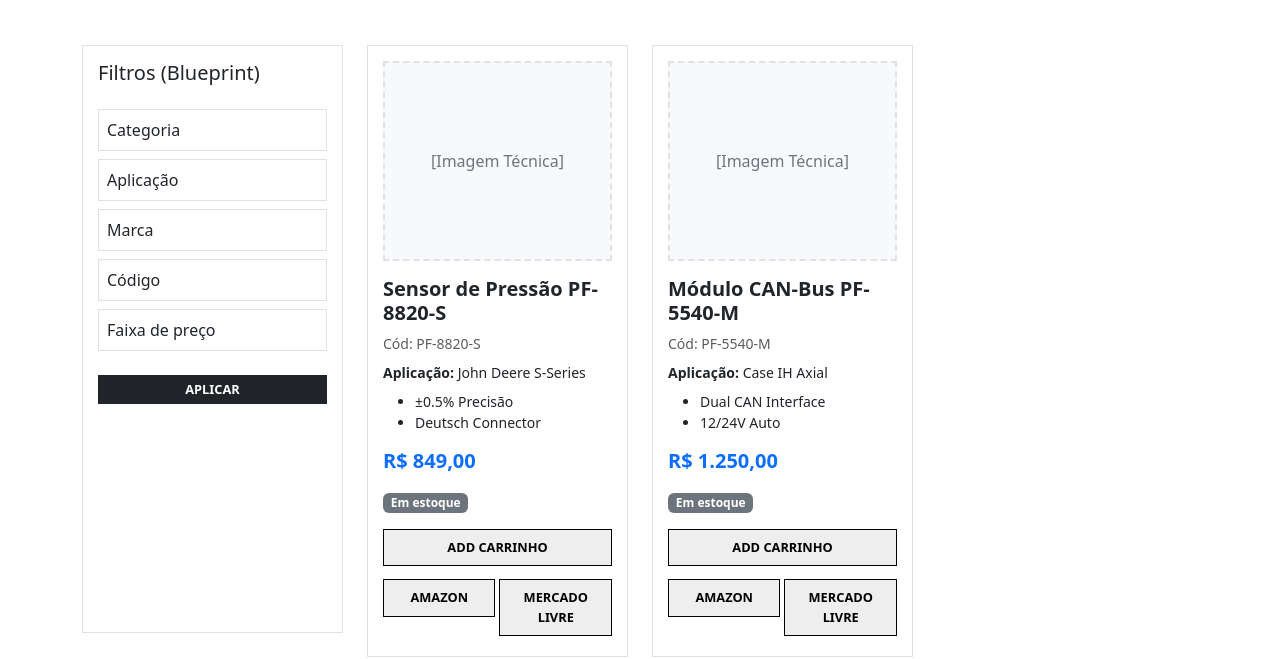
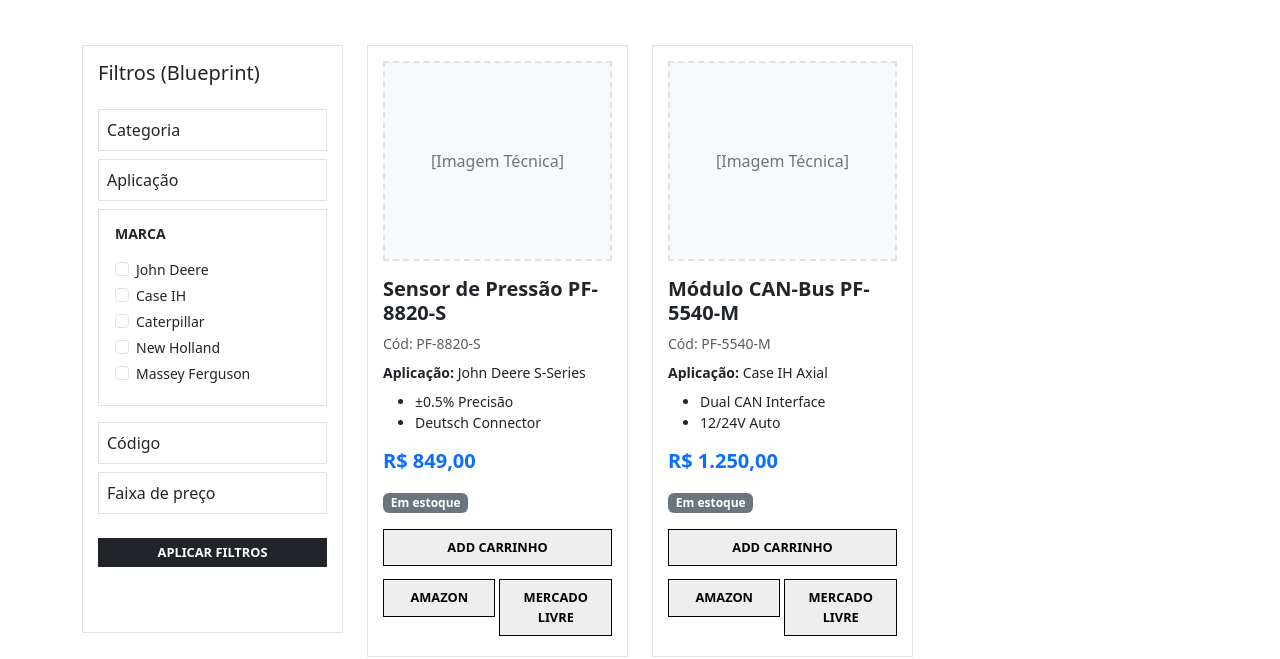
Before and after one commit to bw8hook/panflight-poc, a plain HTML site: page produtos.html in a window 1280 px wide. Shown: the part 181-840 px from the top of the page. Drawn offline with nearby package versions, Linux system fonts and the light colour scheme.

Commit message:
Add detailed brand filter to products page

```diff
--- a/produtos.html
+++ b/produtos.html
@@ -36,10 +36,32 @@
                     <h5 class="mb-4">Filtros (Blueprint)</h5>
                     <div class="border p-2 mb-2">Categoria</div>
                     <div class="border p-2 mb-2">Aplicação</div>
-                    <div class="border p-2 mb-2">Marca</div>
+                    <div class="border p-3 mb-3">
+                        <h6 class="fw-bold small text-uppercase mb-3">Marca</h6>
+                        <div class="form-check small">
+                            <input class="form-check-input" type="checkbox" value="" id="brandJD">
+                            <label class="form-check-label" for="brandJD">John Deere</label>
+                        </div>
+                        <div class="form-check small">
+                            <input class="form-check-input" type="checkbox" value="" id="brandCase">
+                            <label class="form-check-label" for="brandCase">Case IH</label>
+                        </div>
+                        <div class="form-check small">
+                            <input class="form-check-input" type="checkbox" value="" id="brandCat">
+                            <label class="form-check-label" for="brandCat">Caterpillar</label>
+                        </div>
+                        <div class="form-check small">
+                            <input class="form-check-input" type="checkbox" value="" id="brandNH">
+                            <label class="form-check-label" for="brandNH">New Holland</label>
+                        </div>
+                        <div class="form-check small">
+                            <input class="form-check-input" type="checkbox" value="" id="brandMF">
+                            <label class="form-check-label" for="brandMF">Massey Ferguson</label>
+                        </div>
+                    </div>
                     <div class="border p-2 mb-2">Código</div>
                     <div class="border p-2 mb-2">Faixa de preço</div>
-                    <button class="btn btn-dark w-100 btn-sm mt-3">Aplicar</button>
+                    <button class="btn btn-dark w-100 btn-sm mt-3">Aplicar Filtros</button>
                 </div>
             </aside>
 
```
